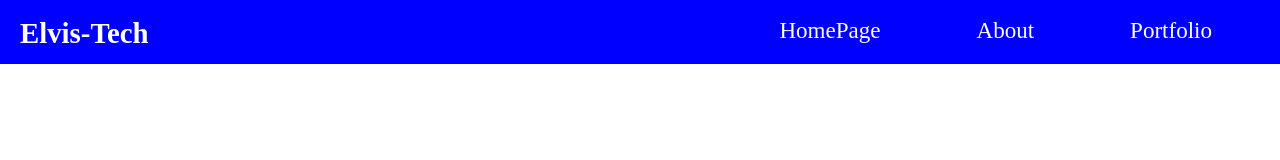
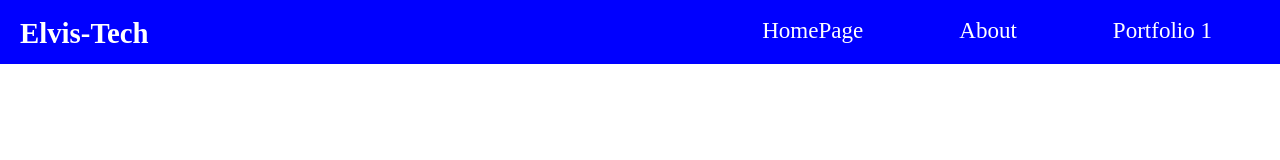
Before and after one commit to elvisonob/TinkerHub, a React (Create React App) app: page / in a window 1280 px wide. Shown: the top 160 px of the page. Built offline with nearby package versions, Linux system fonts and the light colour scheme.

Commit message:
Portfolio

```diff
--- a/src/components/Navigation/NavLinks.js
+++ b/src/components/Navigation/NavLinks.js
@@ -5,7 +5,7 @@ const NavLinks = (props) => {
     <ul className={classes['nav-link']}>
       <li>HomePage</li>
       <li>About</li>
-      <li>Portfolio</li>
+      <li>Portfolio 1</li>
     </ul>
   );
 };
```
